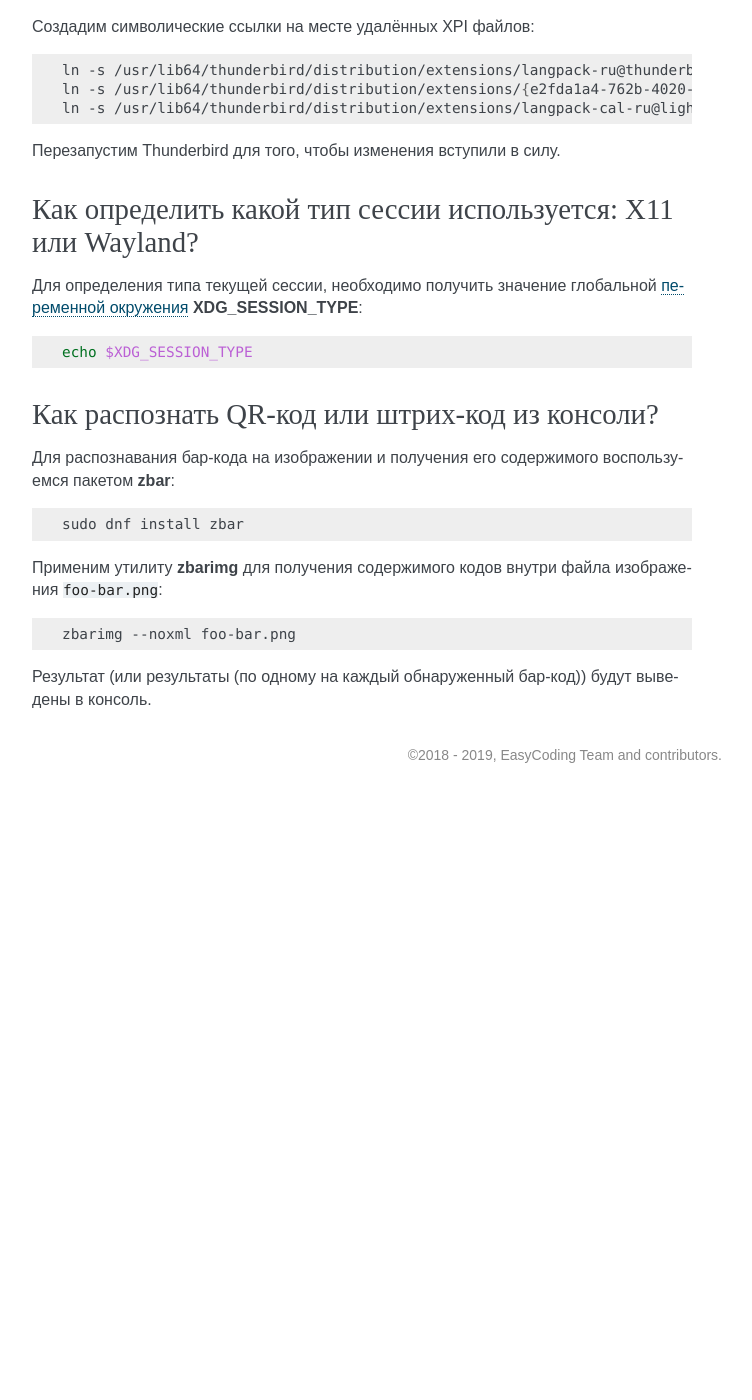
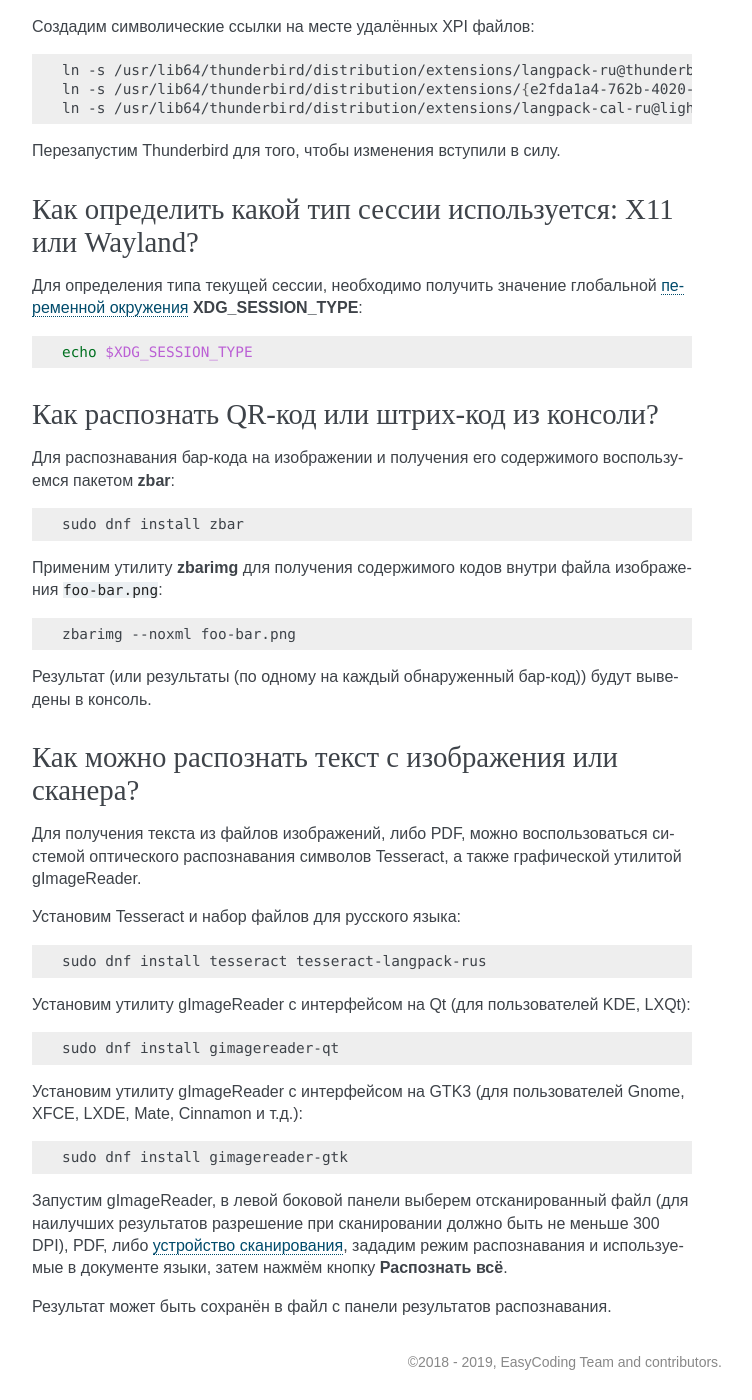
Before and after one commit to RussianFedora/FAQ, a Sphinx documentation site: the page built from source/using-system.rst, in a window 1280 px wide and 1400 px high, scrolled down 21546 px. Shown: the whole window, without its empty margins (388-1140 px from the left). Built offline with Sphinx 7.4.7, drawn with Linux system fonts in a browser that asks for light colours; before the commit the page ends 22339 px from its top, so only the background shows below that; some of the changed text lies outside the part shown.

Commit message:
Added question about using gImageReader for OCR.

```diff
--- a/source/using-system.rst
+++ b/source/using-system.rst
@@ -1248,3 +1248,33 @@ KDE Connect не видит мой смартфон. Как исправить?
     zbarimg --noxml foo-bar.png
 
 Результат (или результаты (по одному на каждый обнаруженный бар-код)) будут выведены в консоль.
+
+.. index:: scanner, pdf, ocr, text
+.. _ocr-app:
+
+Как можно распознать текст с изображения или сканера?
+========================================================
+
+Для получения текста из файлов изображений, либо PDF, можно воспользоваться системой оптического распознавания символов Tesseract, а также графической утилитой gImageReader.
+
+Установим Tesseract и набор файлов для русского языка:
+
+.. code-block:: bash
+
+    sudo dnf install tesseract tesseract-langpack-rus
+
+Установим утилиту gImageReader с интерфейсом на Qt (для пользователей KDE, LXQt):
+
+.. code-block:: bash
+
+    sudo dnf install gimagereader-qt
+
+Установим утилиту gImageReader с интерфейсом на GTK3 (для пользователей Gnome, XFCE, LXDE, Mate, Cinnamon и т.д.):
+
+.. code-block:: bash
+
+    sudo dnf install gimagereader-gtk
+
+Запустим gImageReader, в левой боковой панели выберем отсканированный файл (для наилучших результатов разрешение при сканировании должно быть не меньше 300 DPI), PDF, либо :ref:`устройство сканирования <scan-drivers>`, зададим режим распознавания и используемые в документе языки, затем нажмём кнопку **Распознать всё**.
+
+Результат может быть сохранён в файл с панели результатов распознавания.
```
